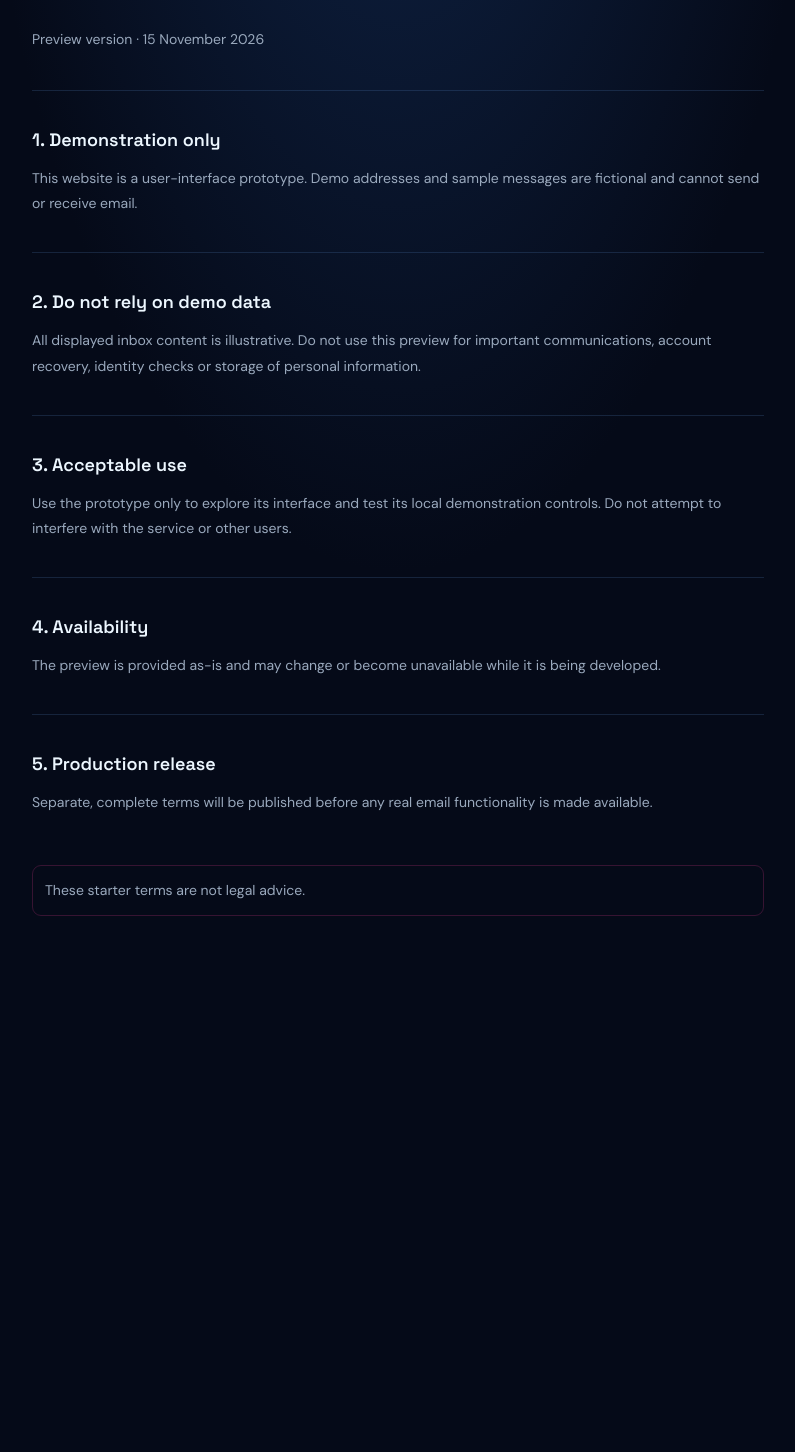
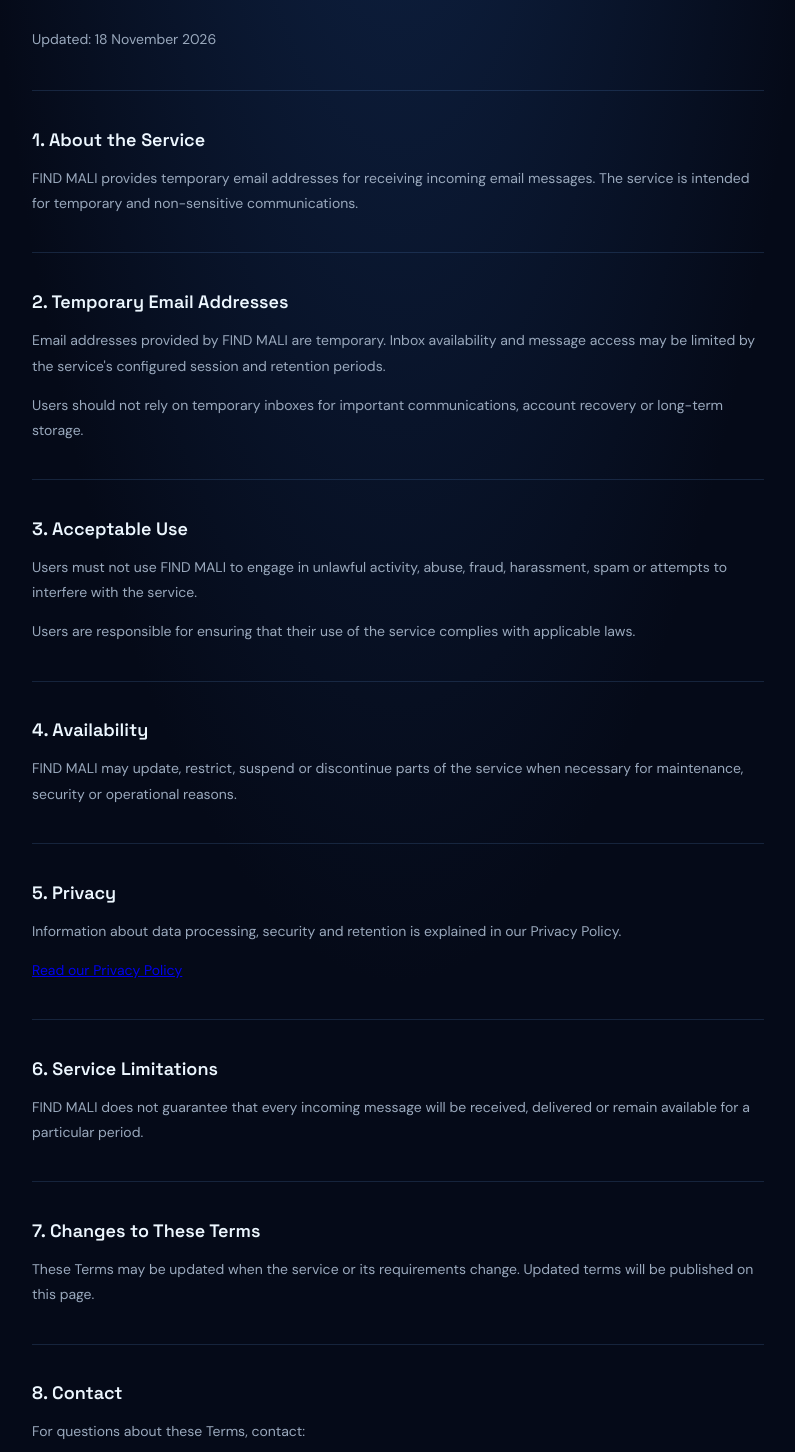
Before and after one commit to sheshandewon-a11y/Find-Mali, a Next.js app: page /terms in a window 1280 px wide. Shown: the part 212-1664 px from the top of the page, without its empty margins (242-1037 px from the left). Before the commit the page ends 1277 px from the top, so only its background shows below. Built offline with nearby package versions, Linux system fonts and the light colour scheme.

Commit message:
Update terms.tsx

```diff
--- a/pages/terms.tsx
+++ b/pages/terms.tsx
@@ -1,2 +1,126 @@
-import Head from 'next/head'; import Link from 'next/link';
-export default function Terms(){return <><Head><title>Terms of Use | FIND MALI</title><meta name="description" content="FIND MALI preview terms of use."/></Head><main className="legal-shell"><Link href="/" className="back-link">← Back to FIND MALI</Link><span className="section-kicker">LEGAL</span><h1>Terms of Use</h1><p className="legal-updated">Preview version · 15 November 2026</p><section><h2>1. Demonstration only</h2><p>This website is a user-interface prototype. Demo addresses and sample messages are fictional and cannot send or receive email.</p></section><section><h2>2. Do not rely on demo data</h2><p>All displayed inbox content is illustrative. Do not use this preview for important communications, account recovery, identity checks or storage of personal information.</p></section><section><h2>3. Acceptable use</h2><p>Use the prototype only to explore its interface and test its local demonstration controls. Do not attempt to interfere with the service or other users.</p></section><section><h2>4. Availability</h2><p>The preview is provided as-is and may change or become unavailable while it is being developed.</p></section><section><h2>5. Production release</h2><p>Separate, complete terms will be published before any real email functionality is made available.</p></section><p className="legal-note">These starter terms are not legal advice.</p></main></>}
+
+import Head from 'next/head';
+import Link from 'next/link';
+
+export default function Terms() {
+  return (
+    <>
+      <Head>
+        <title>Terms of Use | FIND MALI</title>
+        <meta
+          name="description"
+          content="Terms and conditions for using FIND MALI."
+        />
+      </Head>
+
+      <main className="legal-shell">
+        <Link href="/" className="back-link">
+          ← Back to FIND MALI
+        </Link>
+
+        <span className="section-kicker">LEGAL</span>
+
+        <h1>Terms of Use</h1>
+
+        <p className="legal-updated">
+          Updated: 18 November 2026
+        </p>
+
+        <section>
+          <h2>1. About the Service</h2>
+          <p>
+            FIND MALI provides temporary email addresses
+            for receiving incoming email messages.
+            The service is intended for temporary and
+            non-sensitive communications.
+          </p>
+        </section>
+
+        <section>
+          <h2>2. Temporary Email Addresses</h2>
+          <p>
+            Email addresses provided by FIND MALI are
+            temporary. Inbox availability and message
+            access may be limited by the service's
+            configured session and retention periods.
+          </p>
+          <p>
+            Users should not rely on temporary inboxes
+            for important communications, account recovery
+            or long-term storage.
+          </p>
+        </section>
+
+        <section>
+          <h2>3. Acceptable Use</h2>
+          <p>
+            Users must not use FIND MALI to engage in
+            unlawful activity, abuse, fraud, harassment,
+            spam or attempts to interfere with the service.
+          </p>
+          <p>
+            Users are responsible for ensuring that their
+            use of the service complies with applicable laws.
+          </p>
+        </section>
+
+        <section>
+          <h2>4. Availability</h2>
+          <p>
+            FIND MALI may update, restrict, suspend or
+            discontinue parts of the service when necessary
+            for maintenance, security or operational reasons.
+          </p>
+        </section>
+
+        <section>
+          <h2>5. Privacy</h2>
+          <p>
+            Information about data processing, security
+            and retention is explained in our Privacy Policy.
+          </p>
+          <p>
+            <Link href="/privacy">
+              Read our Privacy Policy
+            </Link>
+          </p>
+        </section>
+
+        <section>
+          <h2>6. Service Limitations</h2>
+          <p>
+            FIND MALI does not guarantee that every
+            incoming message will be received, delivered
+            or remain available for a particular period.
+          </p>
+        </section>
+
+        <section>
+          <h2>7. Changes to These Terms</h2>
+          <p>
+            These Terms may be updated when the service
+            or its requirements change. Updated terms
+            will be published on this page.
+          </p>
+        </section>
+
+        <section>
+          <h2>8. Contact</h2>
+          <p>
+            For questions about these Terms, contact:
+          </p>
+          <p>
+            <a href="mailto:support@findmali.com">
+              support@findmali.com
+            </a>
+          </p>
+        </section>
+
+        <p className="legal-note">
+          Please review these Terms together with the
+          FIND MALI Privacy Policy.
+        </p>
+      </main>
+    </>
+  );
+}
```
